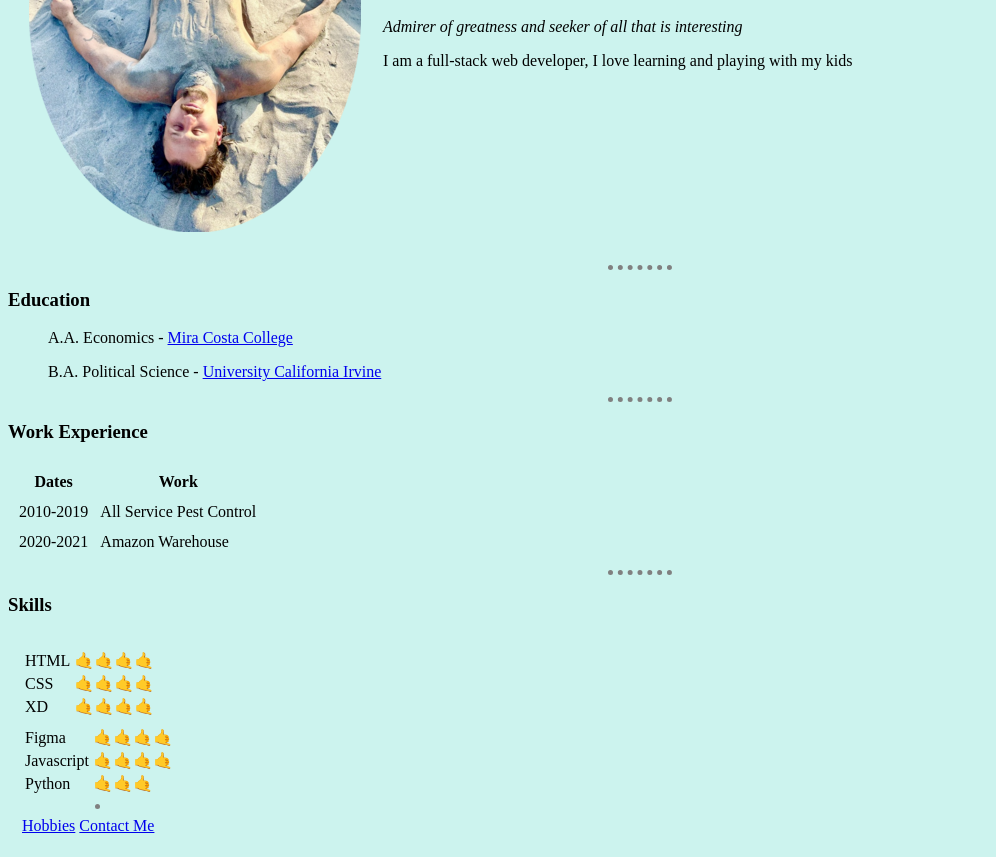
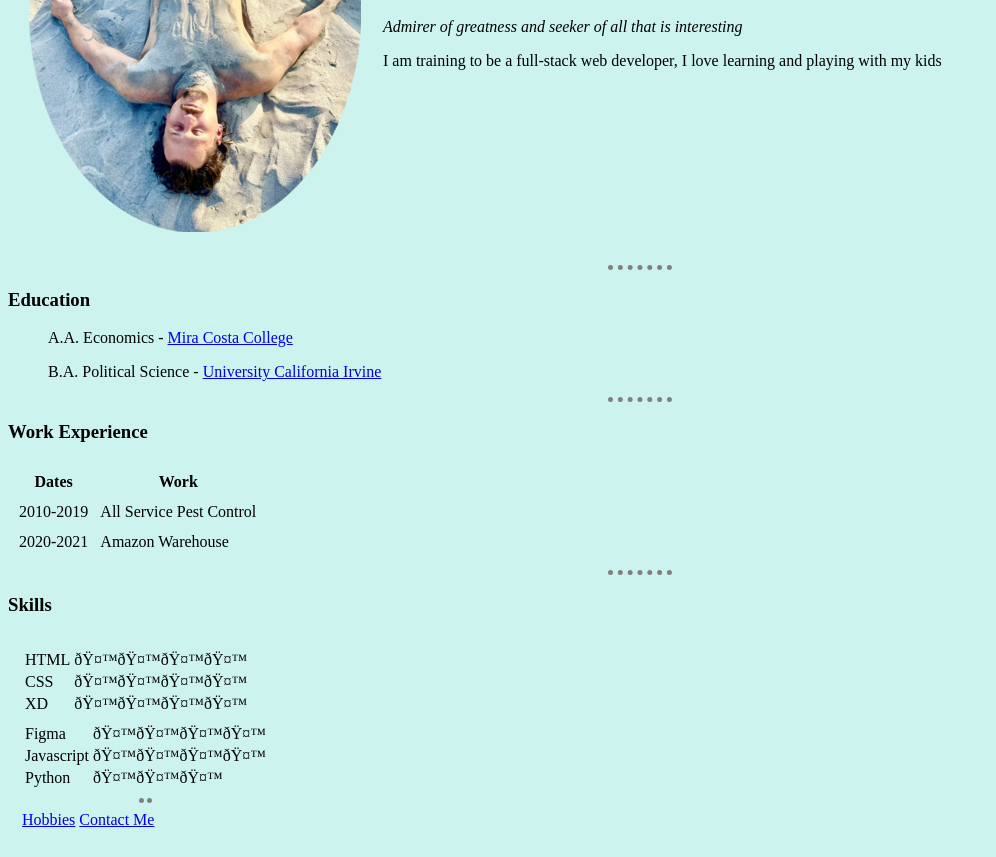
Before and after one commit to benjerminfranklin2020/Personal-Site, a plain HTML site: page index.html in a window 1280 px wide. Shown: the part 240-1097 px from the top of the page, without its empty margins (0-996 px from the left). Drawn offline with Linux system fonts and the light colour scheme; files that its build step writes are made by us from their sources.

Commit message:
Add files via upload

```diff
--- a/index.html
+++ b/index.html
@@ -2,9 +2,9 @@
 <html lang="en" dir="ltr">
 
 <head>
-  <meta charset="utf-8">
+  <meta charset=“UTF-8”>
   <title>Benjamin's Personal Site</title>
-<link rel="stylesheet" href="css/styles.css">
+  <link rel="stylesheet" type=text/css href="css/styles.css">
 </head>
 
 
@@ -19,7 +19,7 @@
 
       <h1>Benjamin Bauch</h1>
       <p><em>Admirer of greatness and seeker of all that is interesting</em></p>
-    <p>I am a full-stack web developer, I love learning and playing with my kids
+      <p>I am training to be a full-stack web developer, I love learning and playing with my kids
       </p>
     </td>
 
```
Lines whose indentation alone changed are shown as unchanged.
